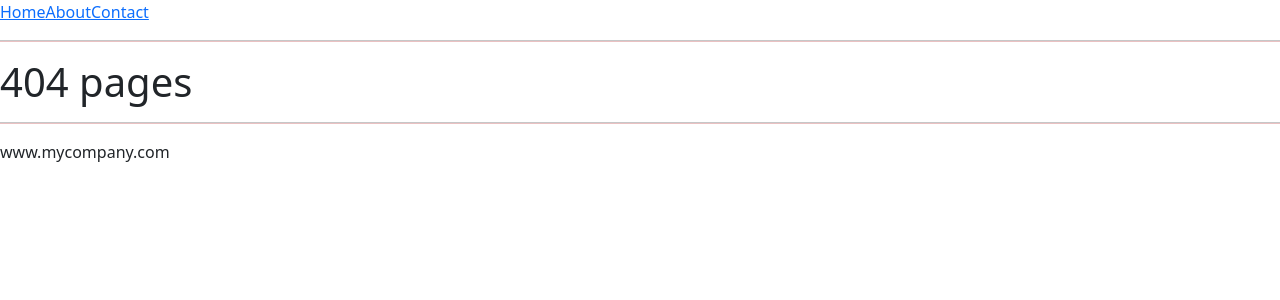
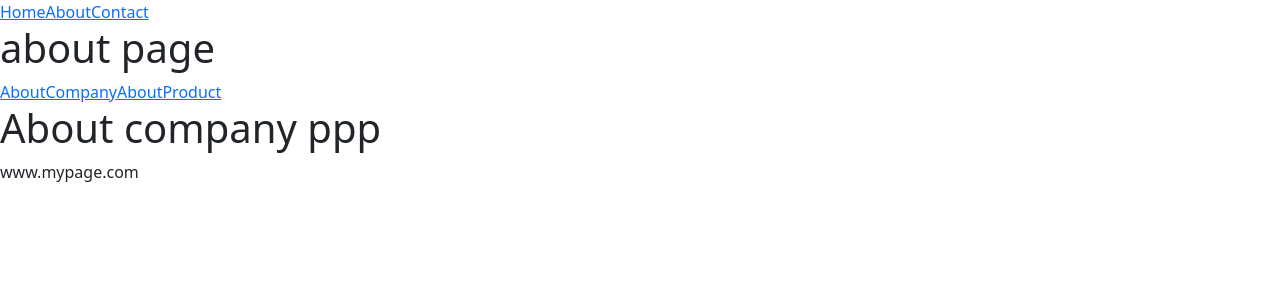
Before and after one commit to Jitendra0987/React, a React (Vite) app: page /about/aboutcompany in a window 1280 px wide. Before the commit this address had no page. Shown: the top 300 px of the page. Built offline with nearby package versions, Linux system fonts and the light colour scheme.

Commit message:
react routing

```diff
--- a/src/App.jsx
+++ b/src/App.jsx
@@ -2,23 +2,27 @@ import { BrowserRouter, Routes,Route } from "react-router-dom";
 import Layout from "./Layout";
 import Home from "./pages/Home";
 import About from "./pages/About";
-import  Contact  from "./pages/Contact";
-import Nopages from "./pages/Nopage";
+import Contact from "./pages/Contact";
+import AboutCompany from "./pages/AboutCompany";
+import AboutProduct from "./pages/AboutProduct";
+import Nopage from "./pages/Nopage";
 
 const App=()=>{
   return(
     <>
-    <BrowserRouter>
-    <Routes>
-      <Route path ="/" element={<Layout/>}>
-      <Route index element={<Home/>}/>
-      <Route path="home" element={<Home/>}/>
-      <Route path="about" element={<About/>}/>
-      <Route path="contact" element={<Contact/>}/>
-      <Route path="*" element={<Nopages/>}/>
+     <BrowserRouter>
+     <Routes>
+      <Route  path="/" element={<Layout/>}>
+      <Route path="home"  element={<Home/>}/>
+      <Route path="about"  element={<About/>}>
+      <Route path="aboutcompany"  element={<AboutCompany/>}/>
+      <Route path="aboutproduct"  element={<AboutProduct/>}/>
       </Route>
-    </Routes>
-    </BrowserRouter>
+      <Route path="contact"  element={<Contact/>}/>
+      <Route path="*" element={<Nopage/>}/>
+      </Route>
+     </Routes>
+     </BrowserRouter>
     </>
   )
 }
--- a/src/Layout.jsx
+++ b/src/Layout.jsx
@@ -1,4 +1,5 @@
-import { Link, Outlet } from "react-router-dom";
+import {Link,Outlet} from "react-router-dom";
+
 
 const Layout=()=>{
   return(
@@ -6,13 +7,10 @@ const Layout=()=>{
     <Link to="home">Home</Link>
     <Link to="about">About</Link>
     <Link to="contact">Contact</Link>
-    <hr size="4" color="blue1"/>
 
     <Outlet/>
 
-    <hr size="4" color="blue1"/>
-       www.mycompany.com
-
+    www.mypage.com
     </>
   )
 }
--- a/src/pages/About.jsx
+++ b/src/pages/About.jsx
@@ -1,7 +1,12 @@
+import { Link,Outlet } from "react-router-dom";
+
 const About=()=>{
     return(
       <>
   <h1>about page</h1>
+  <Link  to="aboutcompany">AboutCompany</Link>
+  <Link  to="aboutproduct">AboutProduct</Link>
+  <Outlet/>
       </>
     )
   }
--- /dev/null
+++ b/src/pages/AboutCompany.jsx
@@ -0,0 +1,9 @@
+
+const AboutCompany=()=>{
+    return(
+        <>
+        <h1>About company ppp</h1>
+        </>
+    )
+}
+export default AboutCompany;
--- /dev/null
+++ b/src/pages/AboutProduct.jsx
@@ -0,0 +1,8 @@
+const AboutProduct=()=>{
+    return(
+        <>
+        <h1>aboutcompany kkk</h1>
+        </>
+    )
+}
+export default AboutProduct;
```
Lines whose indentation alone changed are shown as unchanged.
